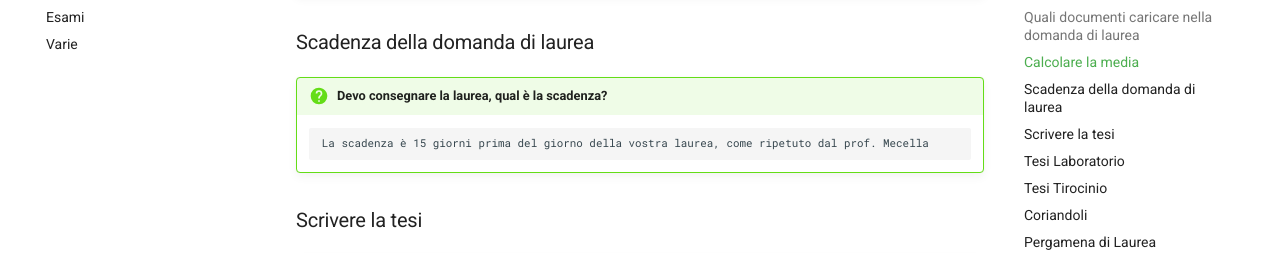
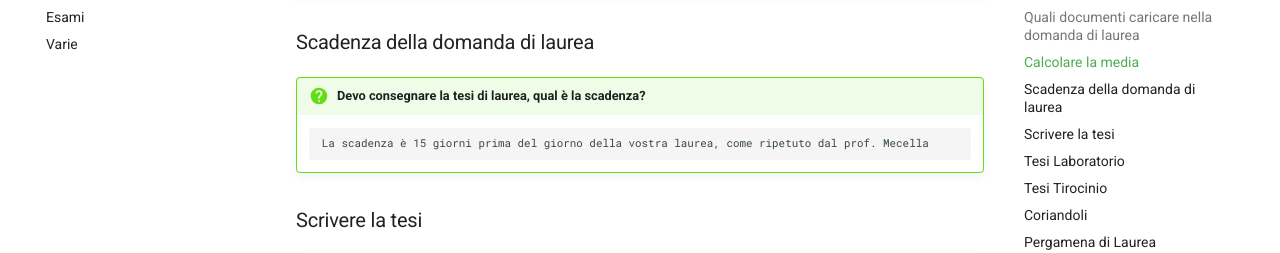
Before and after one commit to universityigi/faqs, an MkDocs documentation site: the page built from docs/laurea.md, in a window 1280 px wide and 900 px high, scrolled down 1223 px. Shown: the part 172-425 px from the top of the window. Built offline with MkDocs 1.6.1 and Material for MkDocs 9.7.7, drawn with Linux system fonts in a browser that asks for light colours.

Commit message:
Laurea: tesi consegna

```diff
--- a/docs/laurea.md
+++ b/docs/laurea.md
@@ -52,7 +52,7 @@
 
 ### Scadenza della domanda di laurea
 
-!!! question "Devo consegnare la laurea, qual è la scadenza?"
+!!! question "Devo consegnare la tesi di laurea, qual è la scadenza?"
 
 		La scadenza è 15 giorni prima del giorno della vostra laurea, come ripetuto dal prof. Mecella
 
```
